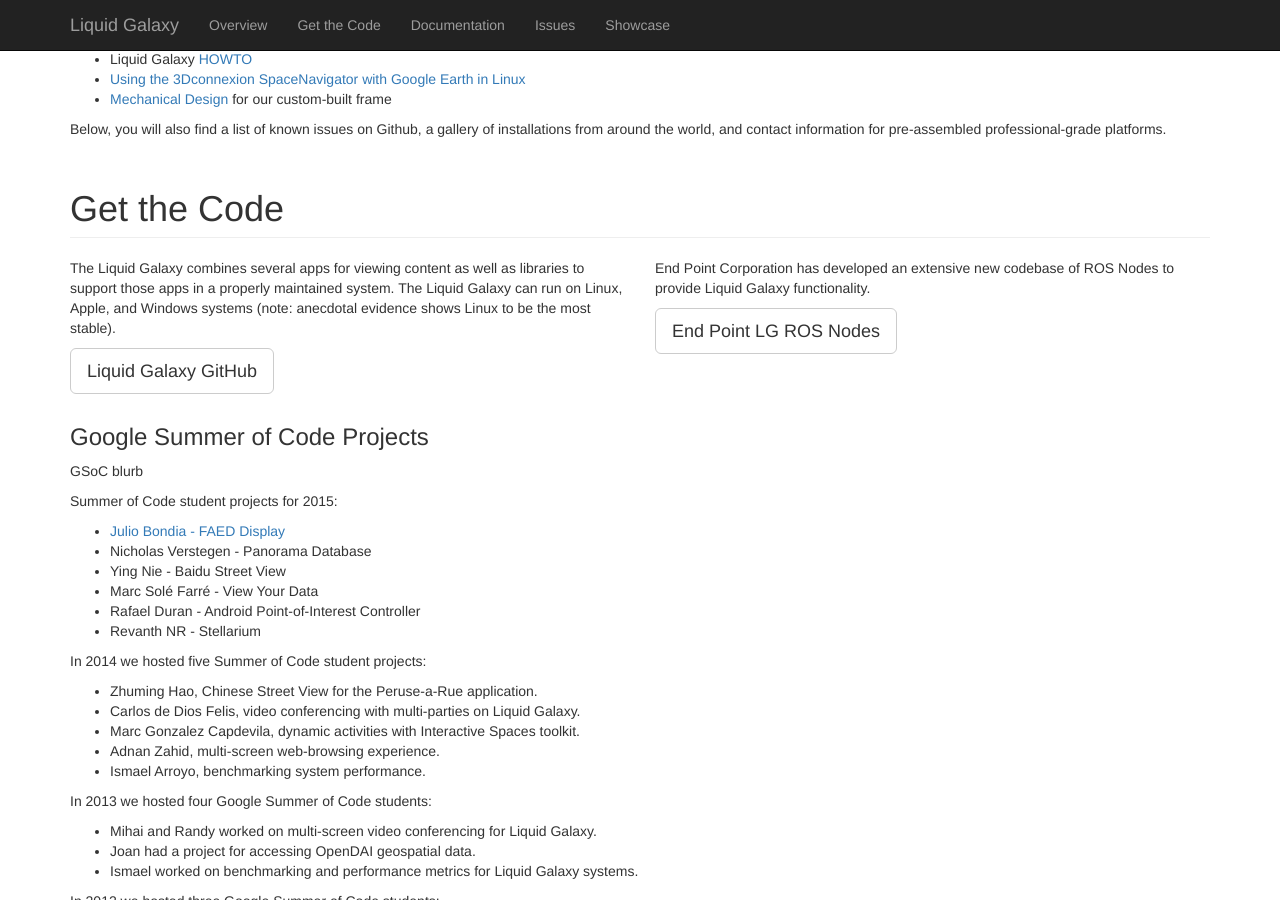
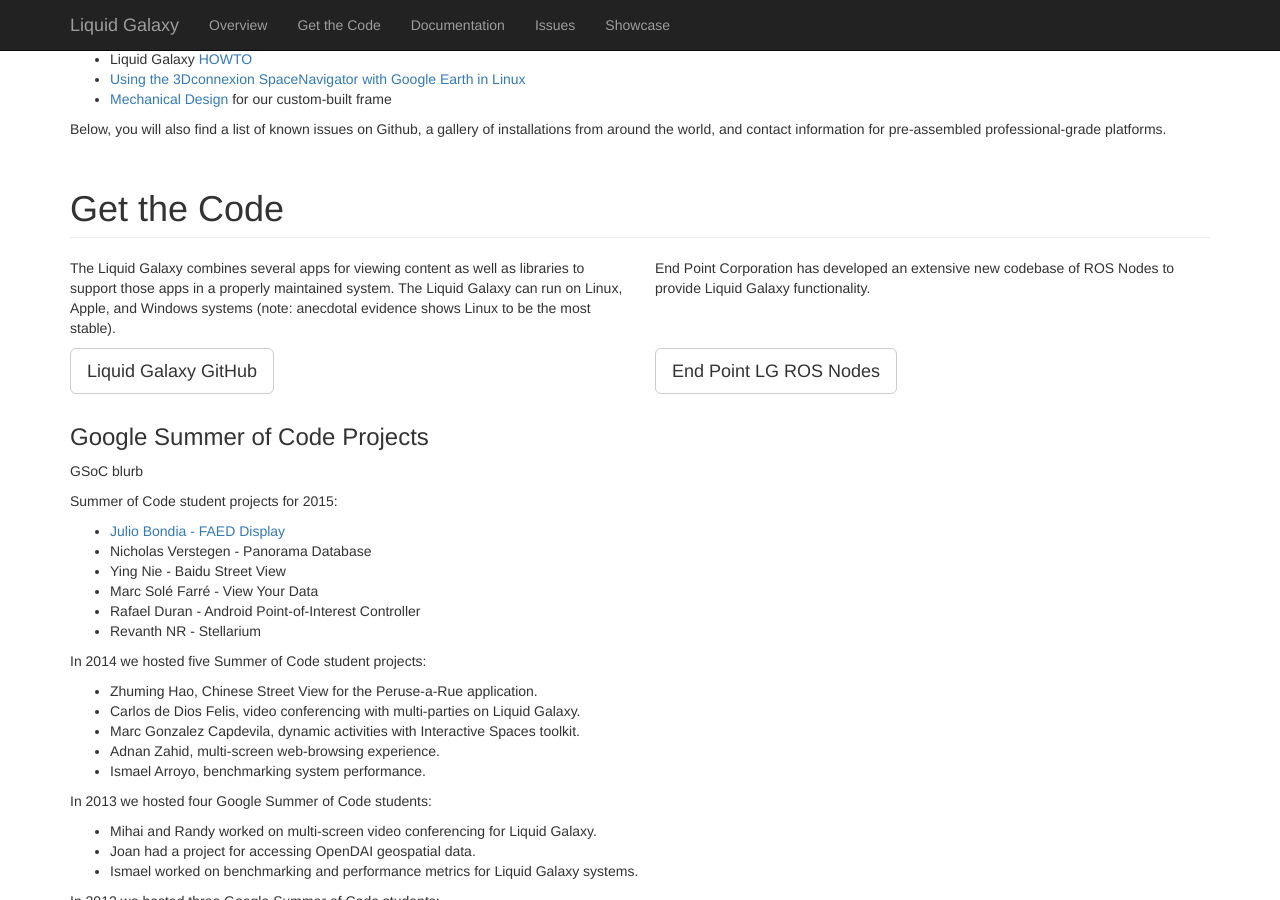
Before and after one commit to EndPointCorp/liquidgalaxy_wip, a Jekyll site: the page index.html, which Jekyll copies as it is, in a window 1280 px wide and 900 px high, scrolled down 622 px. Built offline with Jekyll 4.4.1, drawn with Linux system fonts in a browser that asks for light colours.

Commit message:
Line up main get the code buttons in a seperate row from their description blurbs

```diff
--- a/index.html
+++ b/index.html
@@ -64,9 +64,12 @@
     <div class="section" id="get-the-code">
       <h1 class="page-header">Get the Code</h1>
       <div class="row">
-        <div class="col-sm-6"><p>
-      The Liquid Galaxy combines several apps for viewing content as well as libraries to support those apps in a properly maintained system. The Liquid Galaxy can run on Linux, Apple, and Windows systems (note: anecdotal evidence shows Linux to be the most stable).</p><p><a class="btn btn-default btn-lg" href="https://github.com/liquidgalaxy/liquid-galaxy/" role="button">Liquid Galaxy GitHub</a></p></div>
-        <div class="col-sm-6"><p>End Point Corporation has developed an extensive new codebase of ROS Nodes to provide Liquid Galaxy functionality.</p><p><a class="btn btn-default btn-lg" href="https://github.com/EndPointCorp/lg_ros_nodes" role="button">End Point LG ROS Nodes</a></p></div>
+        <div class="col-sm-6"><p>The Liquid Galaxy combines several apps for viewing content as well as libraries to support those apps in a properly maintained system. The Liquid Galaxy can run on Linux, Apple, and Windows systems (note: anecdotal evidence shows Linux to be the most stable).</p></div>
+        <div class="col-sm-6"><p>End Point Corporation has developed an extensive new codebase of ROS Nodes to provide Liquid Galaxy functionality.</p></div>
+      </div>
+      <div class="row">
+        <div class="col-sm-6"><p><a class="btn btn-default btn-lg" href="https://github.com/liquidgalaxy/liquid-galaxy/" role="button">Liquid Galaxy GitHub</a></p></div>
+        <div class="col-sm-6"><p><a class="btn btn-default btn-lg" href="https://github.com/EndPointCorp/lg_ros_nodes" role="button">End Point LG ROS Nodes</a></p></div>
       </div>
       <h3>Google Summer of Code Projects</h3>
       <p>GSoC blurb</p>
```
